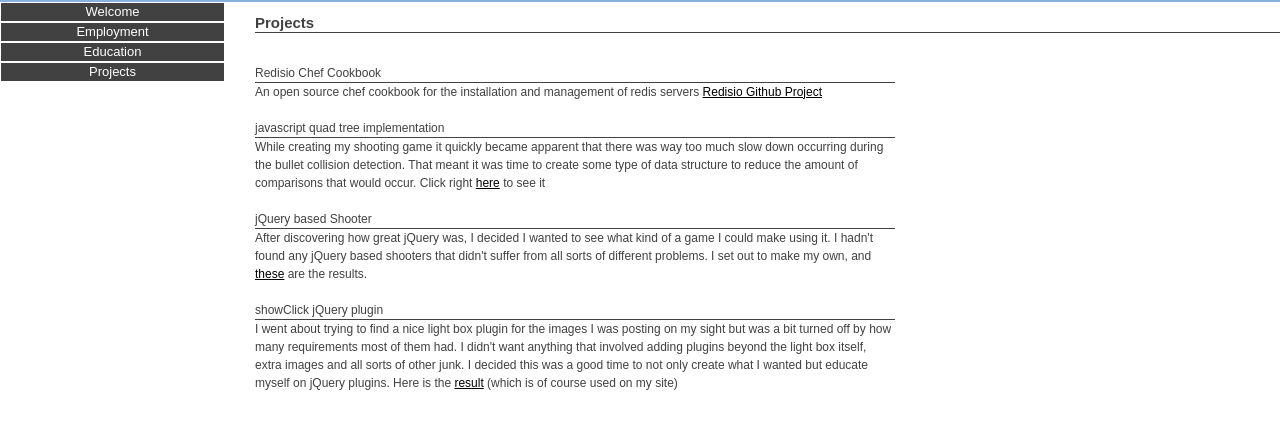
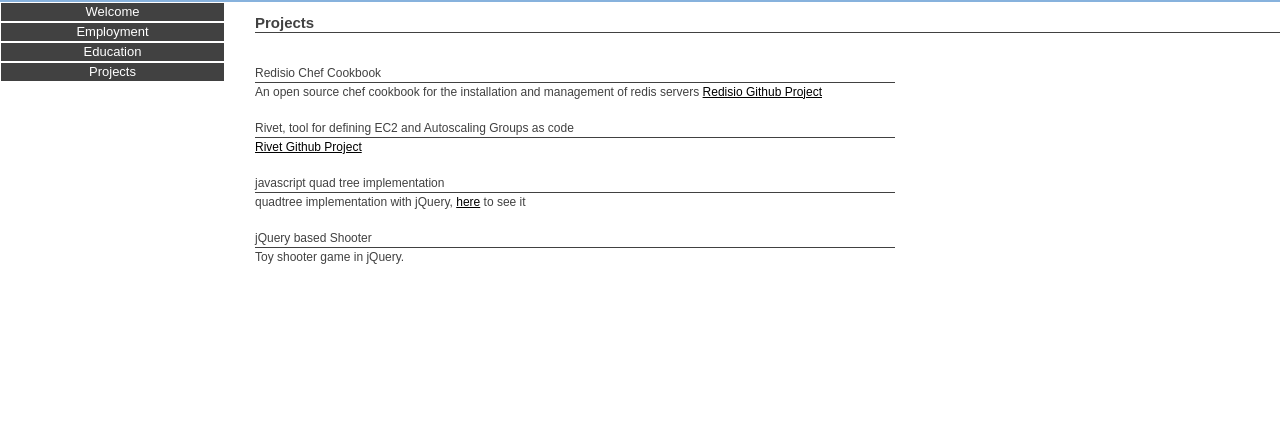
Before and after one commit to brianbianco/brianbianco.github.io, a plain HTML site: page index.html in a window 1280 px wide. Both pictures are taken after a click on the link "Projects". Shown: the part 45-489 px from the top of the page. Drawn offline with nearby package versions, Linux system fonts and the light colour scheme.

Commit message:
Updates and cleanup

```diff
--- a/index.html
+++ b/index.html
@@ -173,36 +173,36 @@
 	      <br/>
     		<br/>
 			</div>
-    	</div>
+    </div>
+
+		<div>
+			Rivet, tool for defining EC2 and Autoscaling Groups as code<br/>
+			<div class="project-rivet generic project-content">
+        <a href="http://github.com/brianbianco/rivet">Rivet Github Project</a>
+	      <br/>
+    		<br/>
+			</div>
+   </div>
 
 		<div>
 			javascript quad tree implementation<br/>
 			<div class="project-quadtree generic project-content">
-			While creating my shooting game it quickly became apparent that there was way too much slow down occurring during the bullet collision detection.  That meant it was time to create some type of data structure to reduce the amount of comparisons that would occur.  Click right <a href="shooter/quadtree.html">here</a> to see it<br/>
-    		<br/>
+        quadtree implementation with jQuery, <a href="shooter/quadtree.html">here</a> to see it<br/>
+        <br/>
 			</div>
     	</div>
 
 		<div>
 			jQuery based Shooter<br/>
 			<div class="project-shooter generic project-content">
-			After discovering how great jQuery was, I decided I wanted to see what kind of a game I could make using it.  I hadn't found any jQuery based shooters 	that didn't suffer from all sorts of different problems.  I set out to make my own, and <a href="/shooter">these</a> are the results.<br/>
+        Toy shooter game in jQuery.
+			<br/>
 			<br/>
 			</div>
-		</dfiv>
+		</div>
 
     	<div>
-
-    	<div>
-    		showClick jQuery plugin<br/>
-    		<div class="project-showclick generic project-content">
-    		I went about trying to find a nice light box plugin for the images I was posting on my sight but was a bit turned off by how many requirements most of them had.  I didn't want anything that involved adding plugins beyond the light box itself, extra images and all sorts of other junk.  I decided this was a good time to not only create what I wanted but educate myself on jQuery plugins.  Here is the <a href="js/jquery.clickShow.js">result</a> (which is of course used on my site)
-			</div>
-    	</div>
-    	<br/>
-
-    </div>
-    <!-- End Project Content -->
+     <!-- End Project Content -->
 
     </div>
     <!-- End Content-Container -->
```
